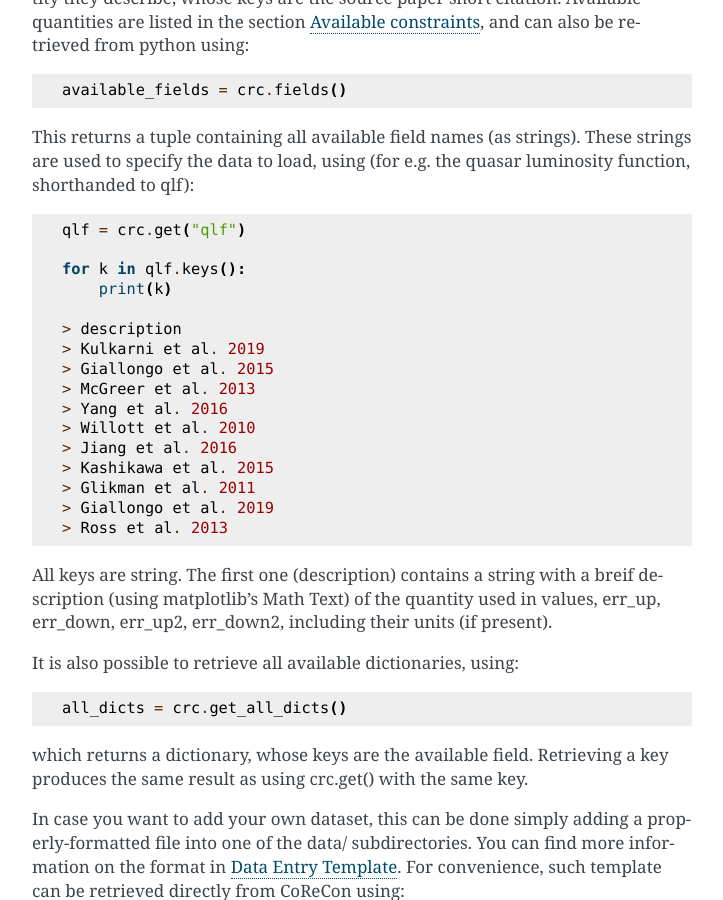
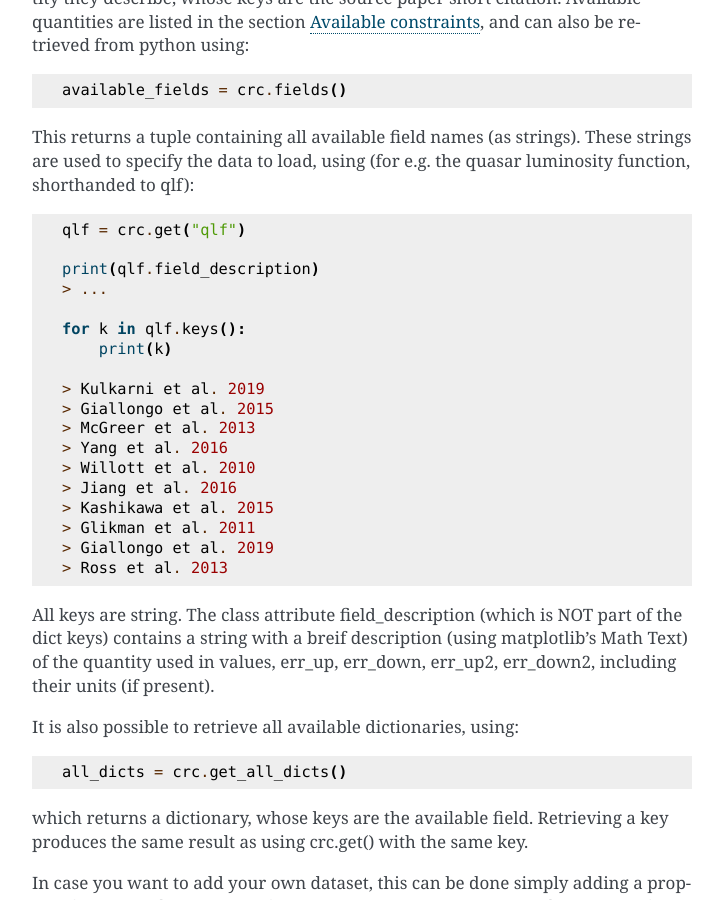
Before and after one commit to EGaraldi/corecon, a Sphinx documentation site: the page built from docs/tutorial.rst, in a window 1280 px wide and 900 px high, scrolled down 713 px. Shown: the whole window, without its empty margins (388-1111 px from the left). Built offline with Sphinx 7.4.7, drawn with Linux system fonts in a browser that asks for light colours; pages that are not in the unit, such as notebooks, are missing from menus; some of the changed text lies outside the part shown.

Commit message:
wrapped DataEntry instances into dict-like class, to allow additional field outside dict keys

```diff
--- a/docs/_fields_list_.rst
+++ b/docs/_fields_list_.rst
@@ -1,4 +1,5 @@
 - :ref:`ionized_fraction`
+- :ref:`neutral_fraction`
 - :ref:`Lya_flux_ps`
 - :ref:`mfp`
 - :ref:`tau_eff_HI`
--- a/docs/datarst/make_rst_files.py
+++ b/docs/datarst/make_rst_files.py
@@ -26,8 +26,7 @@ Data sources
     sorted_keys.sort()
 
     for ik, k in enumerate(sorted_keys):
-        if k=="description":
-            continue
+        #if k=="description": continue
         #s += '`%s <%s>`_\n\n'%(k, fdict[k].url)
         s += '|%s|\n\n.. |%s| raw:: html\n\n   <a href="%s" target="_blank">%s</a>\n\n'%(k, k, fdict[k].url, k)
 
--- a/docs/plots/plot_all.py
+++ b/docs/plots/plot_all.py
@@ -20,8 +20,7 @@ def plot_0d(param, xlab=None, ylab=None, xlog=False, ylog=False, legend_on_side=
     lcounter = 0
     for ik,k in enumerate(entries.keys()):
 
-        if k=="description":
-            continue
+        #if k=="description": continue
 
         print("  ", k)
 
@@ -55,7 +54,7 @@ def plot_0d(param, xlab=None, ylab=None, xlog=False, ylog=False, legend_on_side=
     if ylab is not None:
         ax.set_ylabel(ylab, fontsize=15)
     else:
-        ax.set_ylabel(entries["description"], fontsize=15)
+        ax.set_ylabel(entries.field_description, fontsize=15)
 
     if xlog:
         ax.set_xscale('log')
@@ -92,14 +91,15 @@ def plot_1d(param, xlab=None, ylab=None, xlog=False, ylog=False, legend_on_side=
     lcounter = 0
     for ik,k in enumerate(entries.keys()):
 
-        if k=="description":
-            continue
+        #if k=="description": continue
 
         print("  ", k)
 
         #entries[k].values  [entries[k].values  ==None] = np.nan
         #entries[k].err_up  [entries[k].err_up  ==None] = 0.0
         #entries[k].err_down[entries[k].err_down==None] = 0.0
+
+        entries[k].axes = np.expand_dims(entries[k].axes, axis=entries[k].ndim)
 
         w = entries[k].dimensions_descriptors == x_descriptor
         if not any(w):
@@ -135,7 +135,7 @@ def plot_1d(param, xlab=None, ylab=None, xlog=False, ylog=False, legend_on_side=
     if ylab is not None:
         ax.set_ylabel(ylab, fontsize=15)
     else:
-        ax.set_ylabel(entries["description"], fontsize=15)
+        ax.set_ylabel(entries.field_description, fontsize=15)
 
     if xlog:
         ax.set_xscale('log')
@@ -172,8 +172,7 @@ def plot_2d(param, xlab=None, ylab=None, xlog=False, ylog=False, legend_on_side=
     lcounter = 0
     for ik, k in enumerate(entries.keys()):
 
-        if k=="description":
-            continue
+        #if k=="description": continue
 
         print("  ", k)
 
@@ -217,7 +216,7 @@ def plot_2d(param, xlab=None, ylab=None, xlog=False, ylog=False, legend_on_side=
     if ylab is not None:
         ax.set_ylabel(ylab, fontsize=15)
     else:
-        ax.set_ylabel(entries["description"], fontsize=15)
+        ax.set_ylabel(entries.field_description, fontsize=15)
 
     if xlog:
         ax.set_xscale('log')
--- a/docs/tutorial.rst
+++ b/docs/tutorial.rst
@@ -45,10 +45,12 @@ load, using (for e.g. the quasar luminosity function, shorthanded to qlf):
 
    qlf = crc.get("qlf")
 
+   print(qlf.field_description)
+   > ...
+
    for k in qlf.keys():
        print(k)
 
-   > description
    > Kulkarni et al. 2019
    > Giallongo et al. 2015
    > McGreer et al. 2013
@@ -60,7 +62,7 @@ load, using (for e.g. the quasar luminosity function, shorthanded to qlf):
    > Giallongo et al. 2019
    > Ross et al. 2013
 
-All keys are string. The first one (description) contains a string with a breif description (using matplotlib's Math Text) of
+All keys are string. The class attribute field_description (which is NOT part of the dict keys) contains a string with a breif description (using matplotlib's Math Text) of
 the quantity used in values, err_up, err_down, err_up2, err_down2, including their units (if present).
 
 It is also possible to retrieve all available dictionaries, using:
@@ -168,8 +170,8 @@ Finally, we provide here a simple head-to-tail example of usage, namely to creat
    #loop over available datasets
    for ik,k in enumerate(ionfr.keys()):
 
-       if k=="description":
-           continue
+       #if k=="field_description":
+       #    continue
 
        #find redshift dimension
        zdim = np.where(ionfr[k].dimensions_descriptors == "redshift")[0][0]
```
Also changed, not shown: corecon/__init__.py (+14 -13 lines), docs/plots/Lya_flux_ps.png, docs/plots/Lya_spike_galaxy_correlation.png, docs/plots/T0.png, docs/plots/eta.png, docs/plots/glf.png, docs/plots/ionized_fraction.png, docs/plots/mfp.png, docs/plots/qlf.png, docs/plots/sfrd.png, docs/plots/tau_cmb.png, docs/plots/tau_eff_HI.png, docs/plots/tau_eff_HeII.png.
